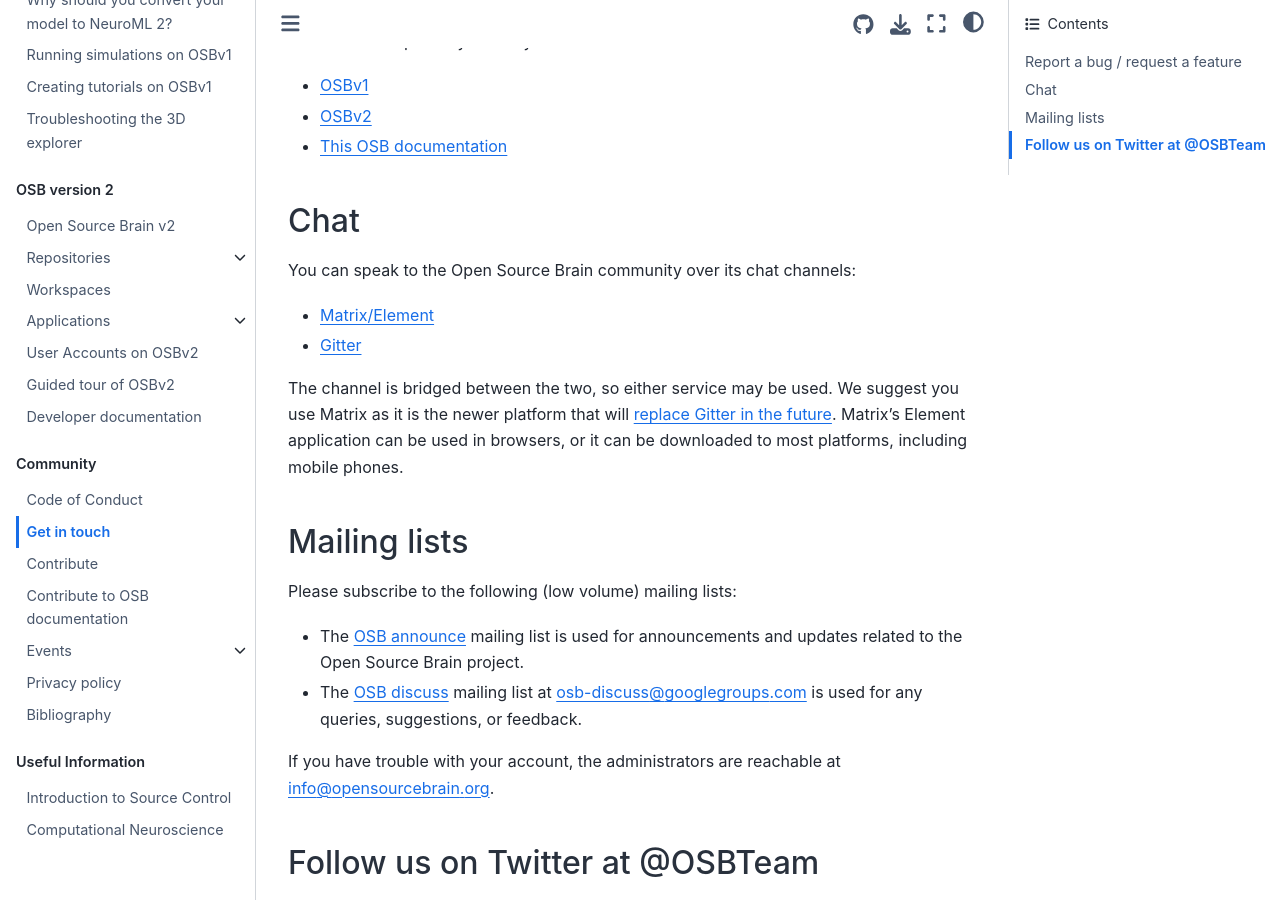
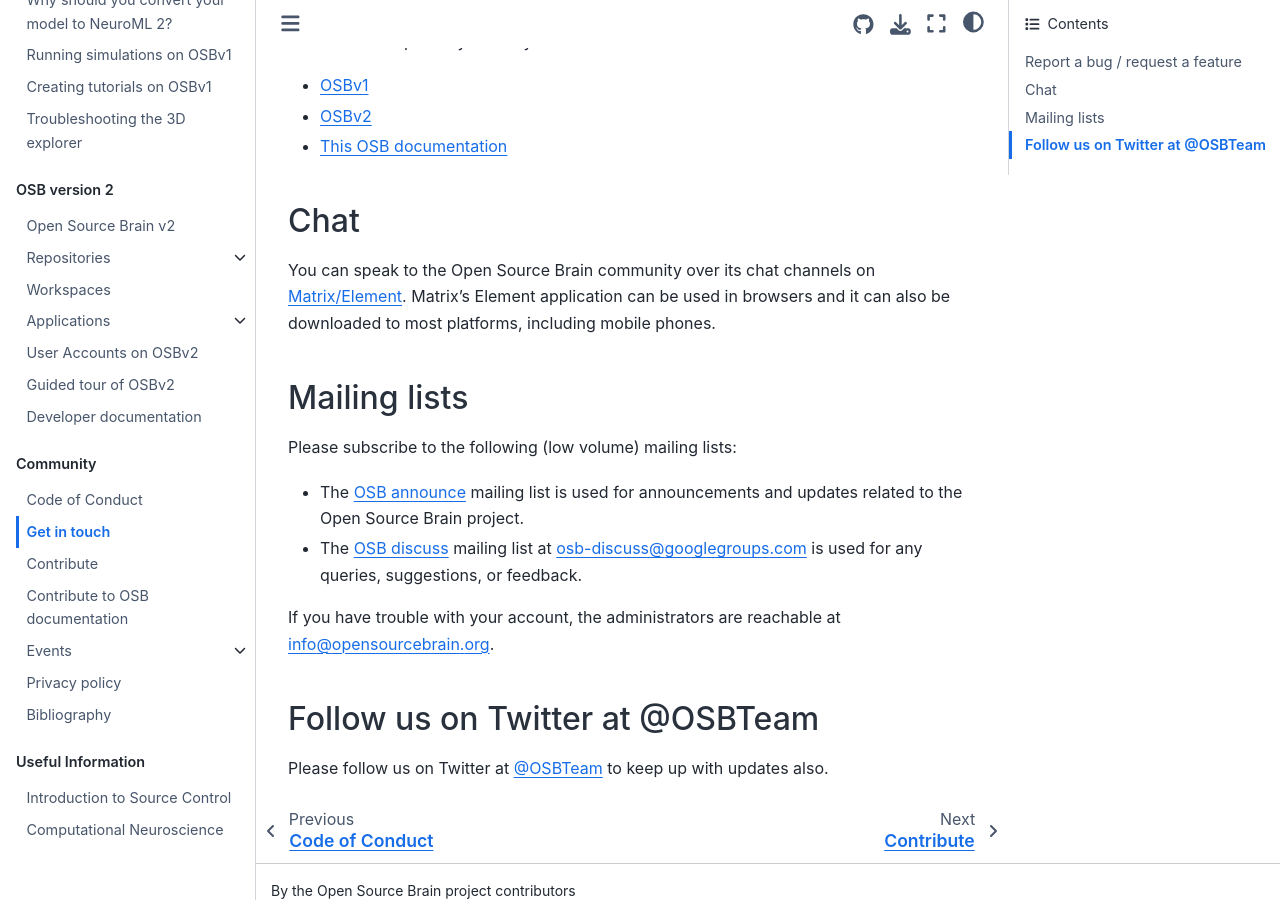
Before and after one commit to OpenSourceBrain/Documentation, a Jupyter Book: the page built from source/General/Contacts.md, in a window 1280 px wide and 900 px high, scrolled down 400 px. Built offline with Jupyter Book 1.0.4 settings and Sphinx 7.4.7 and the Sphinx Book theme 1.1.4, drawn with Linux system fonts in a browser that asks for light colours.

Commit message:
feat(contact): remove Gitter, since it's all matrix now
Also make default branch `main`

```diff
--- a/source/General/Contacts.md
+++ b/source/General/Contacts.md
@@ -17,14 +17,8 @@
 
 ## Chat
 
-You can speak to the Open Source Brain community over its chat channels:
-
-- [Matrix/Element](https://matrix.to/#/%23OpenSourceBrain_community:gitter.im?utm_source=gitter)
-- [Gitter](https://gitter.im/OpenSourceBrain/community?utm_source=share-link&utm_medium=link&utm_campaign=share-link)
-
-The channel is bridged between the two, so either service may be used.
-We suggest you use Matrix as it is the newer platform that will [replace Gitter in the future](https://matrix.org/blog/2020/12/07/gitter-now-speaks-matrix#whats-next).
-Matrix's Element application can be used in browsers, or it can be downloaded to most platforms, including mobile phones.
+You can speak to the Open Source Brain community over its chat channels on [Matrix/Element](https://matrix.to/#/%23OpenSourceBrain_community:gitter.im?utm_source=gitter).
+Matrix's Element application can be used in browsers and it can also be downloaded to most platforms, including mobile phones.
 
 ## Mailing lists
 
--- a/source/_config.yml
+++ b/source/_config.yml
@@ -24,7 +24,7 @@
 repository:
   url: https://github.com/OpenSourceBrain/Documentation  # Online location of your book
   path_to_book: source  # Optional path to your book, relative to the repository root
-  branch: master  # Which branch of the repository should be used when creating links (optional)
+  branch: main  # Which branch of the repository should be used when creating links (optional)
 
 # Add GitHub buttons to your book
 # See https://jupyterbook.org/customize/config.html#add-a-link-to-your-repository
```
